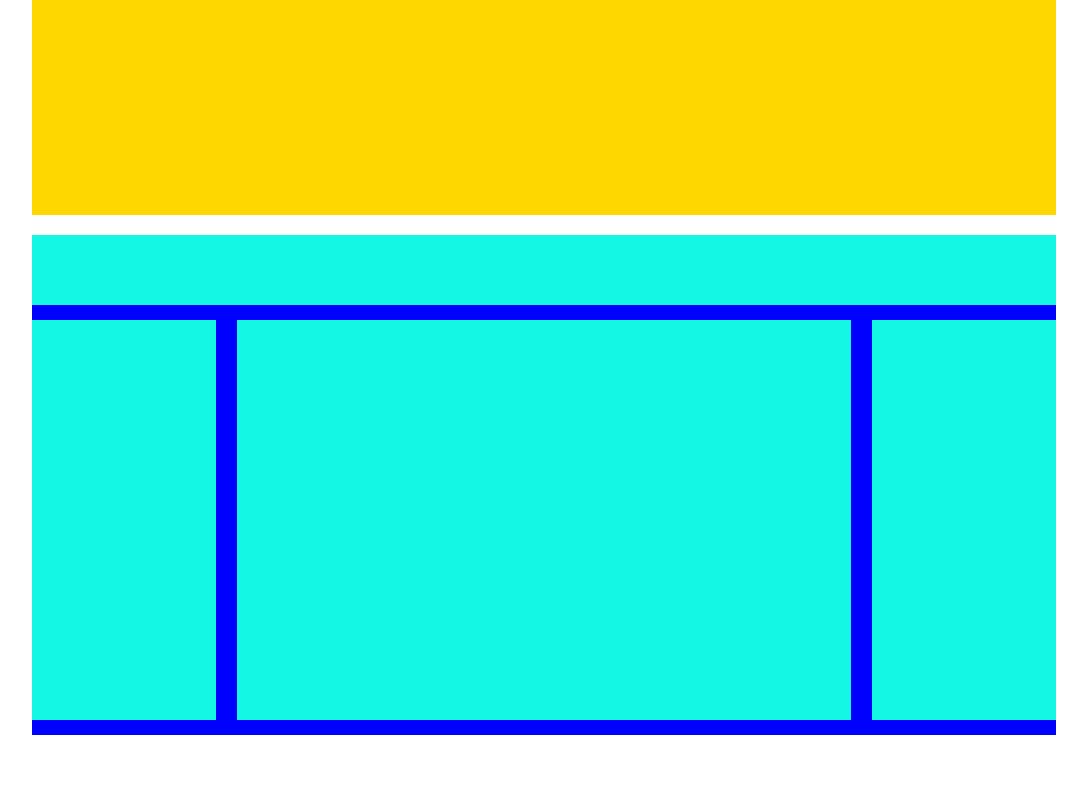
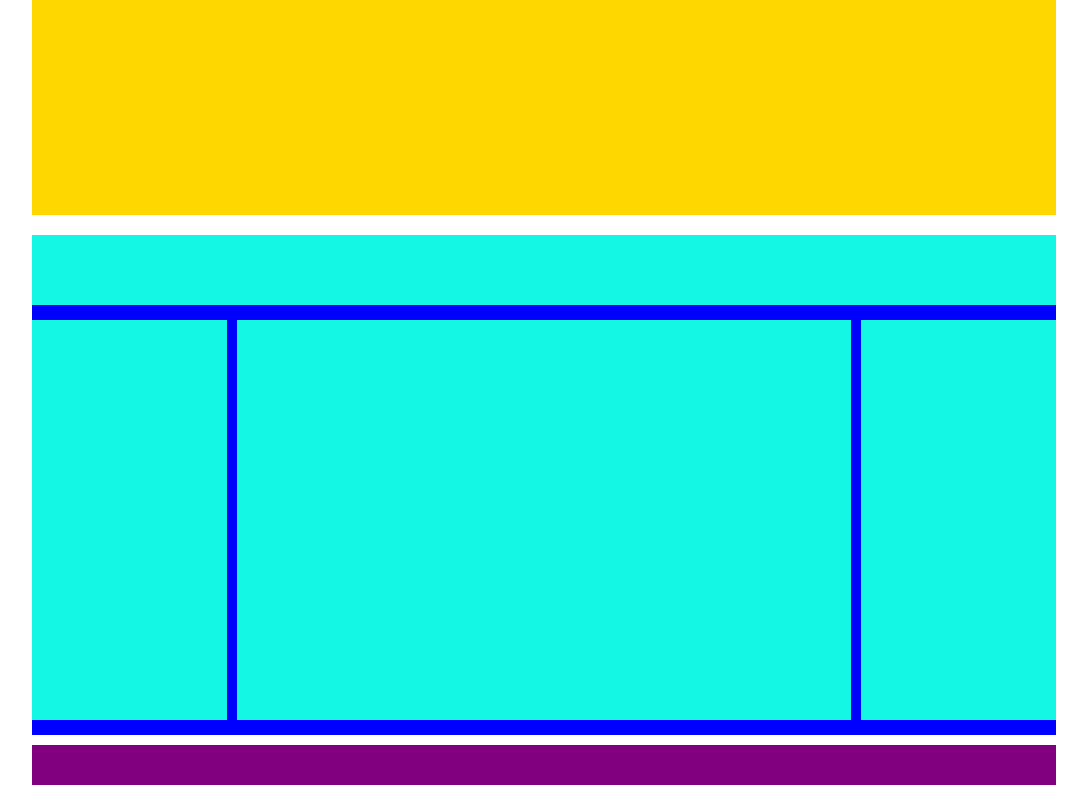
Before and after one commit to Framae/htmlcss-struttura-wp, a plain HTML site: page index.html in a window 1280 px wide. Shown: the part 305-1105 px from the top of the page, without its empty margins (96-1183 px from the left). Before the commit the page ends 1050 px from the top, so only its background shows below. Drawn offline with Linux system fonts and the light colour scheme.

Commit message:
footer e fine esercizio

```diff
--- a/style.css
+++ b/style.css
@@ -34,7 +34,7 @@ header {
 
 .sidesx {
     background-color: rgb(20, 247, 228);
-    width: 18%;
+    width: 19%;
     height: 400px;
     float: left;
 }
@@ -44,12 +44,12 @@ header {
     width: 60%;
     height: 400px;
     float: left;
-    margin: 0 2%;
+    margin: 0 1%;
 }
 
 .sidedx {
     background-color: rgb(20, 247, 228);
-    width: 18%;
+    width: 19%;
     height: 400px;
     float: right;
 }
@@ -57,3 +57,10 @@ header {
 .clearfix {
     clear: both;
 }
+
+footer {
+    background-color: purple;
+    width: 100%;
+    height: 40px;
+    margin-bottom: 15px;
+}
```
